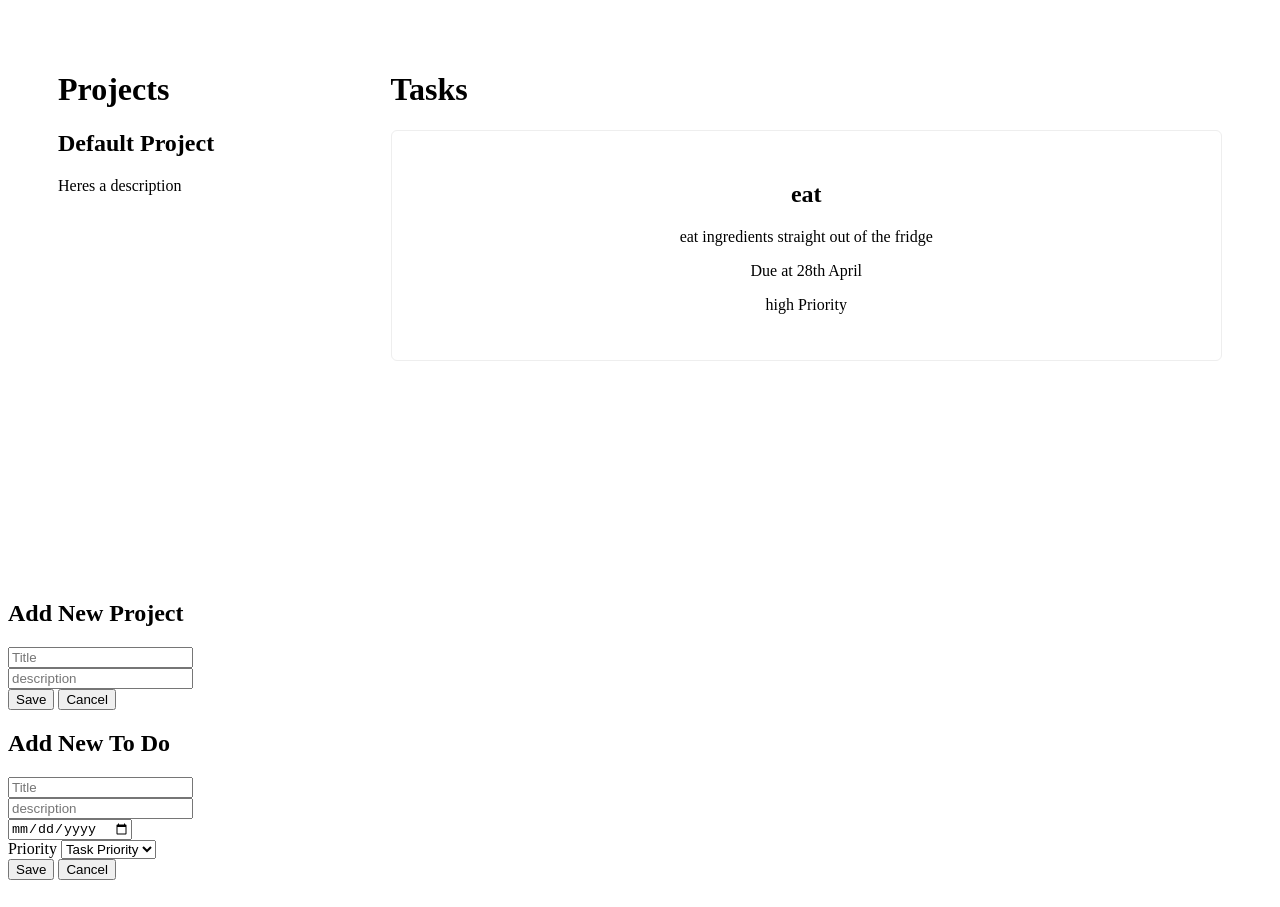
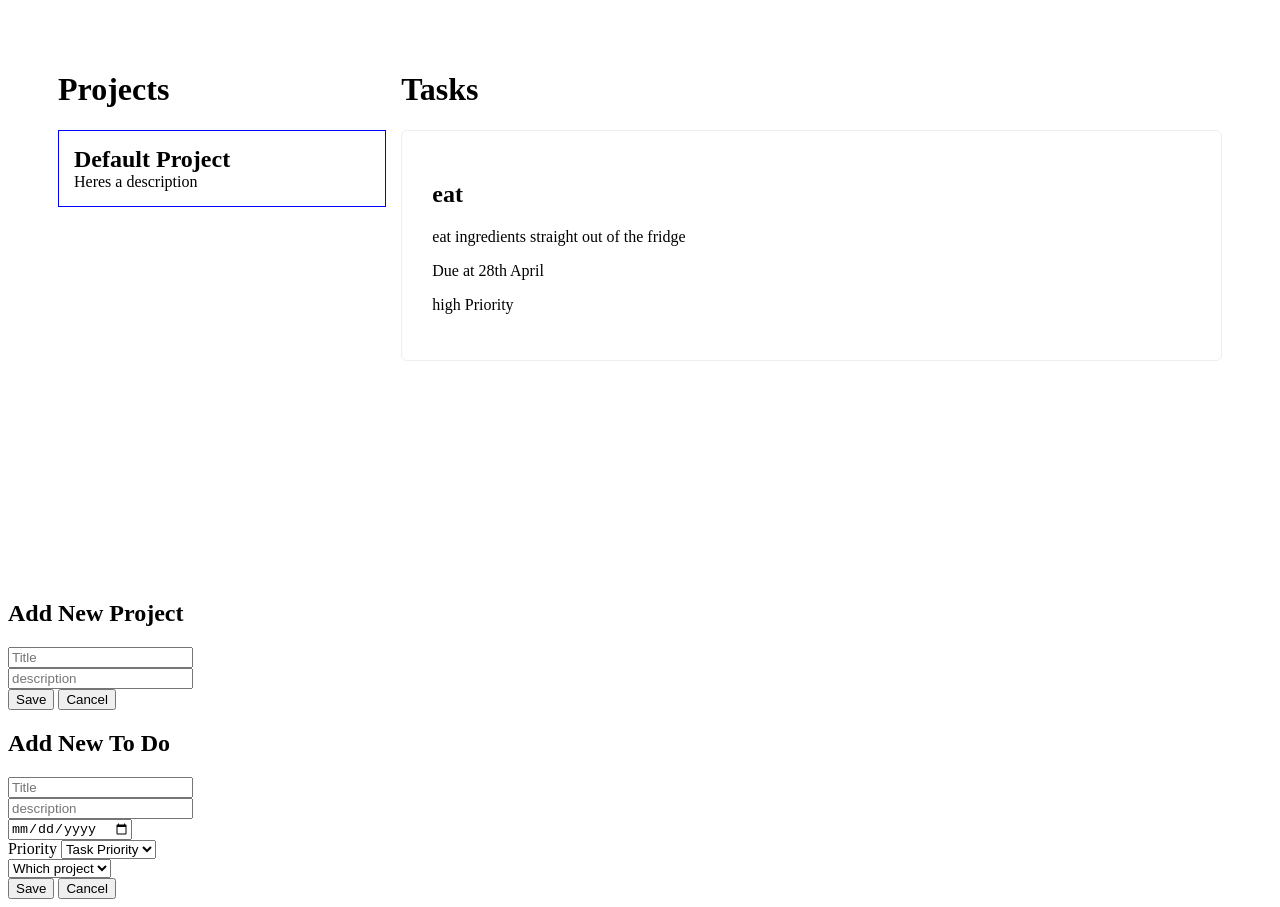
Before and after one commit to ollyjw/odin-todolist, a website built with webpack: page dist/index.html in a window 1280 px wide. Built offline with nearby package versions, Linux system fonts and the light colour scheme.

Commit message:
added project dropdown in to do list + css tweaks

```diff
--- a/src/style.css
+++ b/src/style.css
@@ -8,6 +8,7 @@
     flex: 2;
     height: 100%;
     width: 25%;
+    margin-right: 15px;
 }
 
 .to-do-container {
@@ -19,7 +20,6 @@
     padding: 30px;
     border-radius: 0.375rem;
     border:1px solid #eee;
-    text-align: center;
     margin-bottom: 30px;
 }
 
@@ -29,6 +29,13 @@
 
 .project {
     list-style: none;
+    padding: 15px;
+    border: 1px solid blue;
+    margin-bottom: 10px;
+}
+
+.project-title {
+    margin: 0;
 }
 
 
```
Also changed, not shown: dist/index.html, 1 other file.
